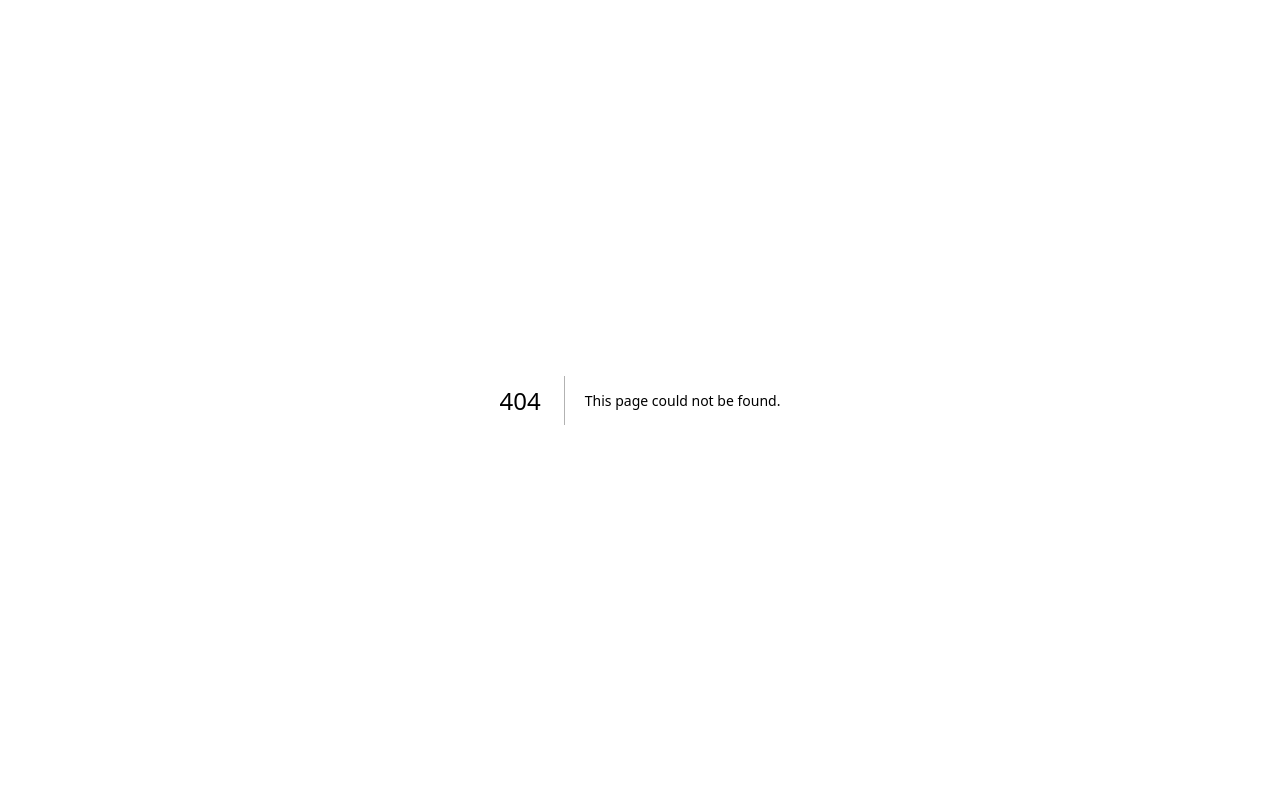
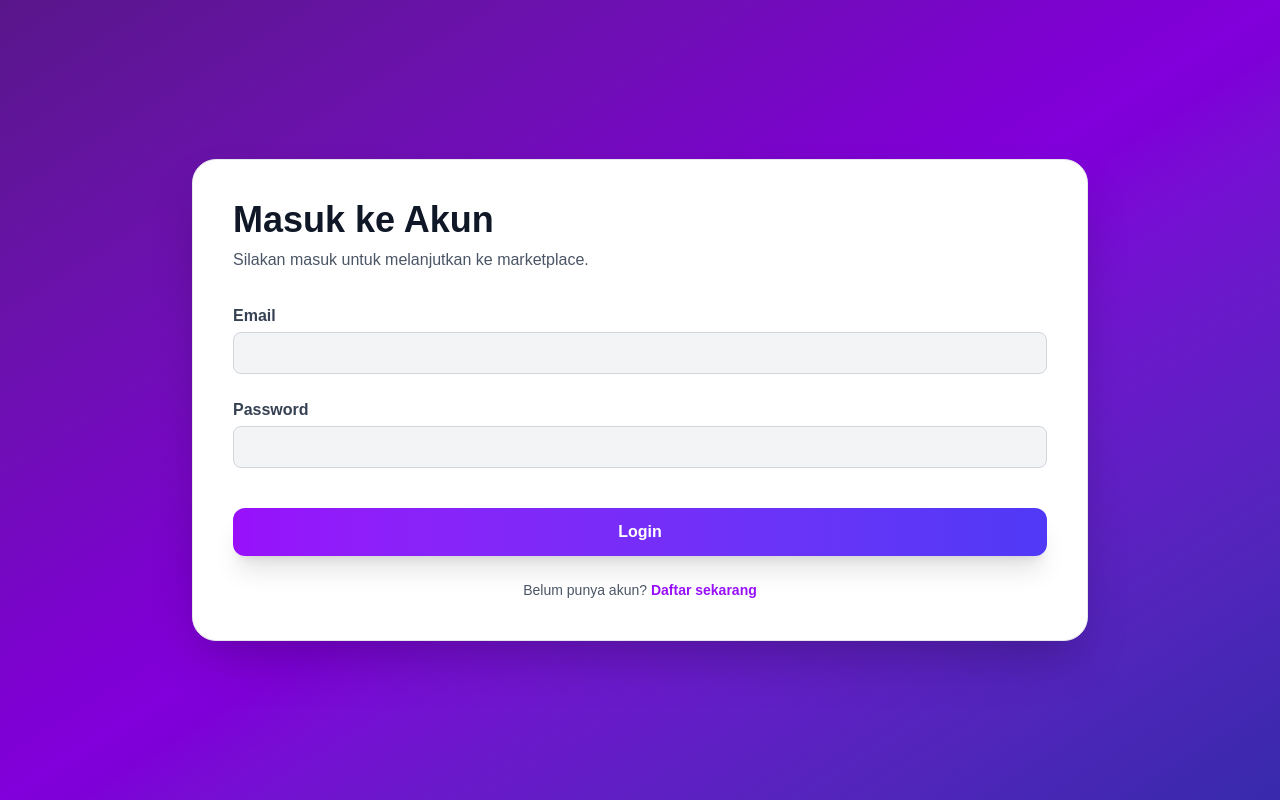
Before and after one commit to Ranggadya/MarketPlace, a Next.js app: page /login in a window 1280 px wide. Before the commit this address had no page. Built offline with nearby package versions, Linux system fonts and the light colour scheme.

Commit message:
first commit

```diff
--- /dev/null
+++ b/src/app/api/auth/login/login.ts
@@ -0,0 +1,68 @@
+import { NextResponse } from "next/server";
+import { supabase } from "@/lib/supabase";
+
+export async function POST(req: Request) {
+  try {
+    const { email, password } = await req.json();
+
+    if (!email || !password) {
+      return NextResponse.json(
+        { success: false, message: "Email dan password wajib diisi." },
+        { status: 400 }
+      );
+    }
+
+    // 1. Coba cek sebagai seller
+    const sellerCheck = await supabase
+      .from("sellers")
+      .select("*")
+      .eq("picEmail", email)
+      .single();
+
+    if (sellerCheck.data) {
+      if (sellerCheck.data.password !== password) {
+        return NextResponse.json(
+          { success: false, message: "Password salah." },
+          { status: 401 }
+        );
+      }
+
+      return NextResponse.json({
+        success: true,
+        role: "seller",
+        account: sellerCheck.data,
+      });
+    }
+
+    // 2. Coba cek sebagai user
+    const userCheck = await supabase
+      .from("users")
+      .select("*")
+      .eq("email", email)
+      .single();
+
+    if (!userCheck.data) {
+      return NextResponse.json(
+        { success: false, message: "Akun tidak ditemukan." },
+        { status: 404 }
+      );
+    }
+
+    if (userCheck.data.password !== password) {
+      return NextResponse.json(
+        { success: false, message: "Password salah." },
+        { status: 401 }
+      );
+    }
+
+    return NextResponse.json({
+      success: true,
+      role: "user",
+      account: userCheck.data,
+    });
+
+  } catch (err) {
+    const msg = err instanceof Error ? err.message : "Server error";
+    return NextResponse.json({ success: false, message: msg }, { status: 500 });
+  }
+}
--- a/src/app/api/sellers/login/route.ts
+++ /dev/null
@@ -1,53 +0,0 @@
-import { NextResponse } from "next/server";
-import { supabase } from "@/lib/supabase";
-
-export async function POST(req: Request) {
-  try {
-    const { picEmail, password } = await req.json();
-
-    if (!picEmail || !password) {
-      return NextResponse.json(
-        { success: false, message: "Email dan password wajib diisi." },
-        { status: 400 }
-      );
-    }
-
-    // Cari user berdasarkan email
-    const { data: seller, error } = await supabase
-      .from("sellers")
-      .select("*")
-      .eq("picEmail", picEmail)
-      .single();
-
-    if (error || !seller) {
-      return NextResponse.json(
-        { success: false, message: "Email tidak ditemukan." },
-        { status: 404 }
-      );
-    }
-
-    // Cocokkan password
-    // NOTE: sementara plain text (nanti bisa kita ganti ke hashed bcrypt)
-    if (seller.password !== password) {
-      return NextResponse.json(
-        { success: false, message: "Password salah." },
-        { status: 401 }
-      );
-    }
-
-    // LOGIN SUKSES
-    return NextResponse.json({
-      success: true,
-      message: "Login berhasil.",
-      seller: {
-        id: seller.id,
-        storeName: seller.storeName,
-        picEmail: seller.picEmail,
-      },
-    });
-
-  } catch (err) {
-    const msg = err instanceof Error ? err.message : "Terjadi kesalahan server.";
-    return NextResponse.json({ success: false, message: msg }, { status: 500 });
-  }
-}
--- /dev/null
+++ b/src/app/login/page.tsx
@@ -0,0 +1,45 @@
+import GradientCard from "@components/GradientCard";
+import UniversalLoginForm from "@components/UniversalLoginForm";
+
+export default function LoginPage() {
+  return (
+    <div
+      className="
+        min-h-screen
+        bg-gradient-to-br
+        from-purple-900
+        via-purple-700
+        to-indigo-800
+        flex
+        items-center
+        justify-center
+        px-6
+        py-10
+      "
+    >
+      <GradientCard>
+        <h1 className="text-4xl font-extrabold text-gray-900 mb-2">
+          Masuk ke Akun
+        </h1>
+
+        <p className="text-gray-600 mb-8">
+          Silakan masuk untuk melanjutkan ke marketplace.
+        </p>
+
+        <UniversalLoginForm />
+
+        <div className="mt-6 text-sm text-gray-600 text-center">
+          <p>
+            Belum punya akun?{" "}
+            <a
+              href="/register"
+              className="font-semibold text-purple-600 hover:underline"
+            >
+              Daftar sekarang
+            </a>
+          </p>
+        </div>
+      </GradientCard>
+    </div>
+  );
+}
--- a/src/app/seller/login/page.tsx
+++ /dev/null
@@ -1,34 +0,0 @@
-import GradientCard from "@/components/GradientCard";
-import LoginForm from "@/components/LoginForm";
-
-export default function SellerLoginPage() {
-  return (
-    <div className="
-      min-h-screen
-      bg-gradient-to-br from-purple-900 via-purple-700 to-indigo-800
-      flex items-center justify-center
-      px-6 py-10
-    ">
-      <GradientCard>
-        <h1 className="text-4xl font-extrabold text-gray-900 mb-2">
-          Login Penjual
-        </h1>
-
-        <p className="text-gray-600 mb-8">
-          Masukkan email dan password untuk masuk ke dashboard penjual.
-        </p>
-
-        <LoginForm />
-        <p className="mt-6 text-sm text-gray-600 text-center">
-          Belum punya akun?{" "}
-          <a
-            href="/seller/register"
-            className="font-semibold text-purple-600 hover:underline"
-          >
-            Daftar di sini
-          </a>
-        </p>
-      </GradientCard>
-    </div>
-  );
-}
--- a/src/components/LoginForm.tsx
+++ b/src/components/UniversalLoginForm.tsx
@@ -1,9 +1,11 @@
 "use client";
 
 import { useState } from "react";
+import { useRouter } from "next/navigation";
 import Input from "@/components/Input";
 
-export default function LoginForm() {
+export default function UniversalLoginForm() {
+  const router = useRouter();
   const [loading, setLoading] = useState(false);
   const [msg, setMsg] = useState("");
 
@@ -15,7 +17,7 @@ export default function LoginForm() {
     const formData = new FormData(e.currentTarget);
     const body = Object.fromEntries(formData.entries());
 
-    const res = await fetch("/api/sellers/login", {
+    const res = await fetch("/api/auth/login", {
       method: "POST",
       headers: { "Content-Type": "application/json" },
       body: JSON.stringify(body),
@@ -25,12 +27,18 @@ export default function LoginForm() {
 
     if (!res.ok || !json.success) {
       setMsg("❌ " + json.message);
-    } else {
-      setMsg("✅ Login berhasil! Redirect...");
-      // kamu bisa redirect di sini
+      setLoading(false);
+      return;
     }
 
-    setLoading(false);
+    setMsg("✅ Login berhasil! Mengarahkan...");
+
+    // Redirect berdasarkan role
+    if (json.role === "seller") {
+      router.push("/seller/dashboard");
+    } else {
+      router.push("/user/home");
+    }
   }
 
   return (
@@ -41,19 +49,8 @@ export default function LoginForm() {
         </div>
       )}
 
-      <Input
-        label="Email"
-        name="picEmail"
-        type="email"
-        required
-      />
-
-      <Input
-        label="Password"
-        name="password"
-        type="password"
-        required
-      />
+      <Input label="Email" name="email" type="email" required />
+      <Input label="Password" name="password" type="password" required />
 
       <button
         disabled={loading}
```
